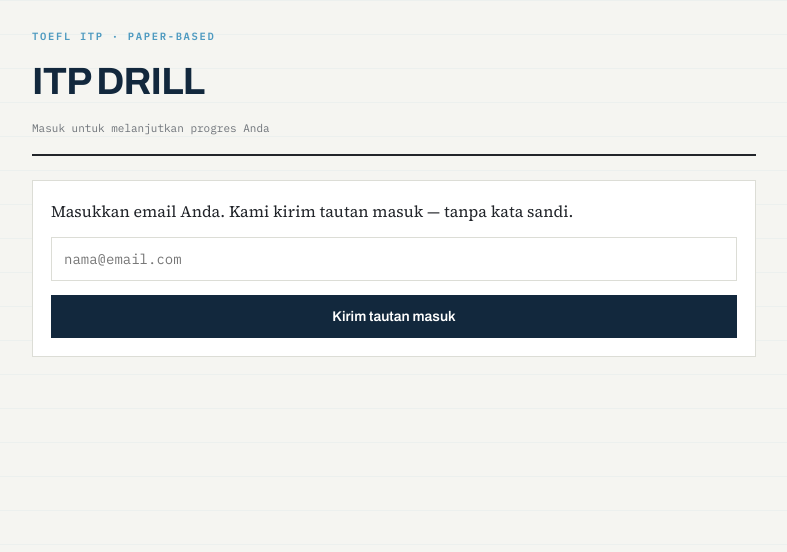
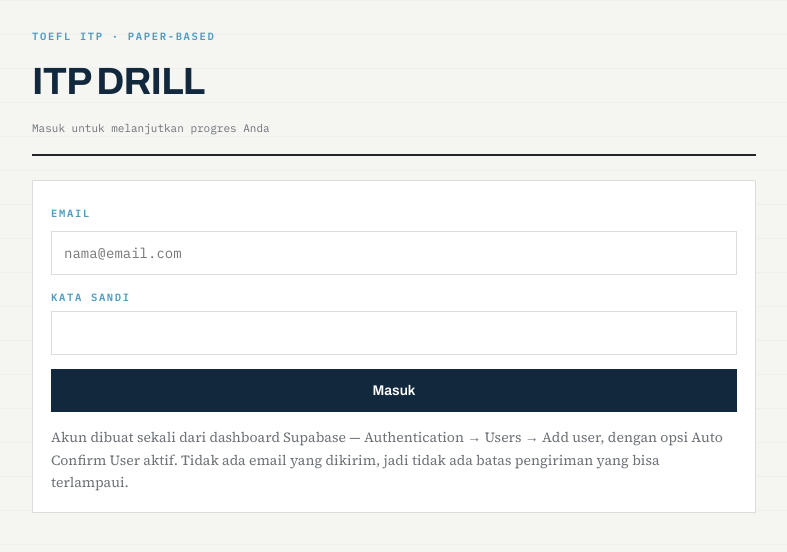
Before and after one commit to kenzicode/ITP_drill, a Next.js app: page /login in a window 1280 px wide. Shown: the top 552 px of the page, without its empty margins (246-1033 px from the left). Built offline with nearby package versions, Linux system fonts and the light colour scheme.

Commit message:
update sign-in method

```diff
--- a/app/globals.css
+++ b/app/globals.css
@@ -111,6 +111,7 @@
 .phase li{margin-bottom:6px;font-size:15px}
 .target{font-family:var(--mono);font-size:11.5px;color:var(--ink);background:var(--dropout-soft);display:inline-block;padding:4px 9px;margin-top:9px}
 
-input[type=email]{width:100%;font-family:var(--mono);font-size:14px;padding:12px;border:1px solid var(--rule);background:#fff}
+input[type=email],input[type=password]{width:100%;font-family:var(--mono);font-size:14px;padding:12px;border:1px solid var(--rule);background:#fff}
+input:focus-visible{outline:2px solid var(--ink);outline-offset:1px}
 @media (max-width:520px){.grid2{grid-template-columns:1fr}.stem{font-size:16.5px}}
 @media (prefers-reduced-motion:reduce){*{animation:none!important;transition:none!important}}
--- a/app/login/page.tsx
+++ b/app/login/page.tsx
@@ -1,25 +1,38 @@
 "use client";
 import { useState } from "react";
+import { useRouter } from "next/navigation";
 import { createClient } from "@/lib/supabase/client";
 
 export default function Login() {
+  const router = useRouter();
   const [email, setEmail] = useState("");
+  const [password, setPassword] = useState("");
   const [msg, setMsg] = useState("");
   const [busy, setBusy] = useState(false);
 
-  async function send() {
-    if (!email.trim()) return setMsg("Masukkan alamat email dulu.");
+  async function signIn() {
+    if (!email.trim() || !password) {
+      setMsg("Email dan kata sandi harus diisi.");
+      return;
+    }
     setBusy(true);
     setMsg("");
     const supabase = createClient();
-    const { error } = await supabase.auth.signInWithOtp({
+    const { error } = await supabase.auth.signInWithPassword({
       email: email.trim(),
-      options: {
-        emailRedirectTo: `${process.env.NEXT_PUBLIC_SITE_URL ?? window.location.origin}/auth/callback`,
-      },
+      password,
     });
     setBusy(false);
-    setMsg(error ? `Gagal mengirim: ${error.message}` : "Tautan masuk sudah dikirim. Cek email Anda.");
+    if (error) {
+      setMsg(
+        error.message === "Invalid login credentials"
+          ? "Email atau kata sandi salah."
+          : `Gagal masuk: ${error.message}`
+      );
+      return;
+    }
+    router.push("/");
+    router.refresh();
   }
 
   return (
@@ -29,21 +42,43 @@
         <h1>ITP Drill</h1>
         <span className="sub">Masuk untuk melanjutkan progres Anda</span>
       </header>
+
       <div className="card" style={{ marginTop: 24 }}>
-        <p style={{ margin: "0 0 12px" }}>
-          Masukkan email Anda. Kami kirim tautan masuk — tanpa kata sandi.
-        </p>
+        <label className="eyebrow" htmlFor="email">Email</label>
         <input
+          id="email"
           type="email"
+          autoComplete="username"
           value={email}
           placeholder="nama@email.com"
           onChange={(e) => setEmail(e.target.value)}
-          onKeyDown={(e) => e.key === "Enter" && send()}
+          style={{ marginTop: 6 }}
         />
-        <button className="btn" onClick={send} disabled={busy}>
-          {busy ? "Mengirim…" : "Kirim tautan masuk"}
+
+        <label className="eyebrow" htmlFor="password" style={{ display: "block", marginTop: 14 }}>
+          Kata sandi
+        </label>
+        <input
+          id="password"
+          type="password"
+          autoComplete="current-password"
+          value={password}
+          onChange={(e) => setPassword(e.target.value)}
+          onKeyDown={(e) => e.key === "Enter" && signIn()}
+          style={{ marginTop: 6 }}
+        />
+
+        <button className="btn" onClick={signIn} disabled={busy}>
+          {busy ? "Memeriksa…" : "Masuk"}
         </button>
-        {msg && <p className="note">{msg}</p>}
+
+        {msg && <p className="note" style={{ color: "var(--scarlet)" }}>{msg}</p>}
+
+        <p className="note" style={{ marginTop: 14 }}>
+          Akun dibuat sekali dari dashboard Supabase — Authentication → Users → Add user, dengan
+          opsi Auto Confirm User aktif. Tidak ada email yang dikirim, jadi tidak ada batas
+          pengiriman yang bisa terlampaui.
+        </p>
       </div>
     </>
   );
```
